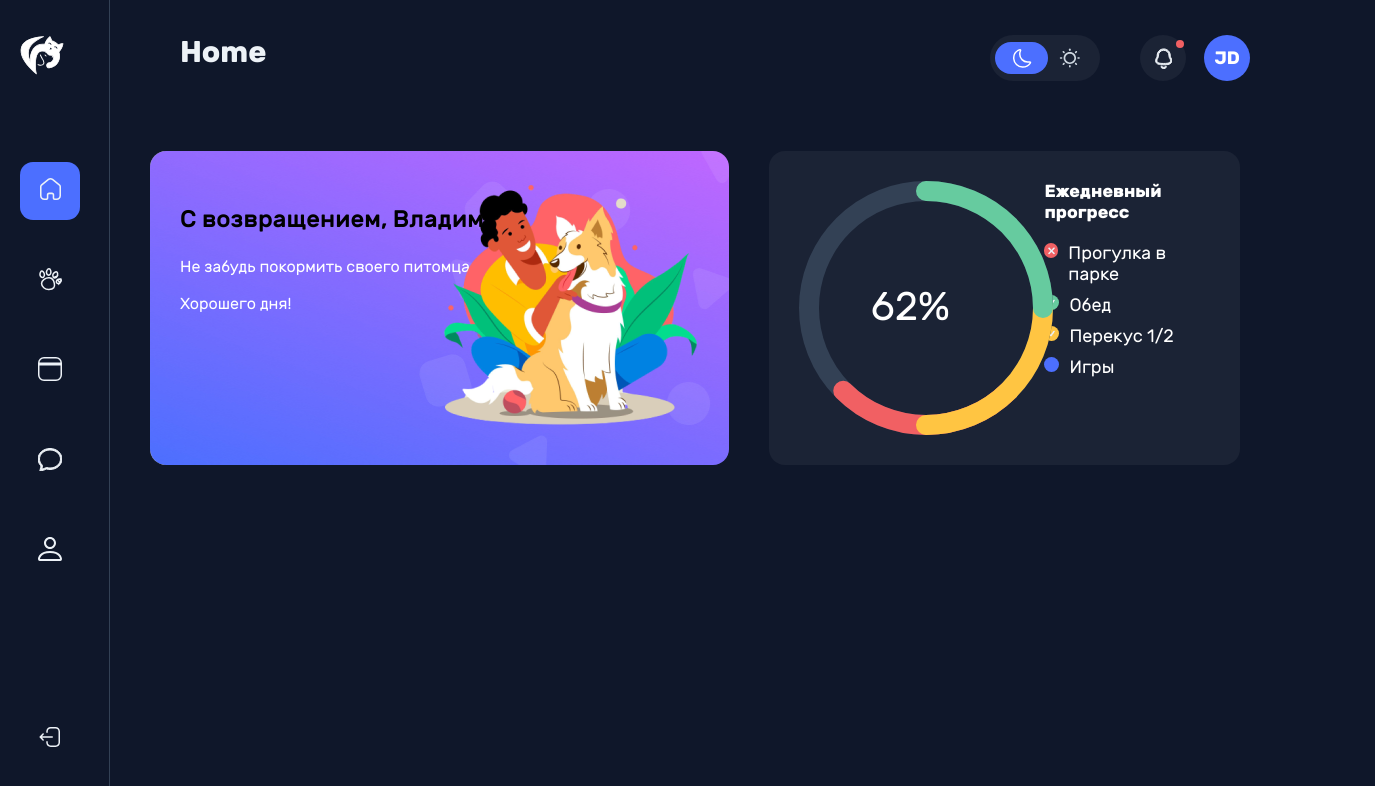
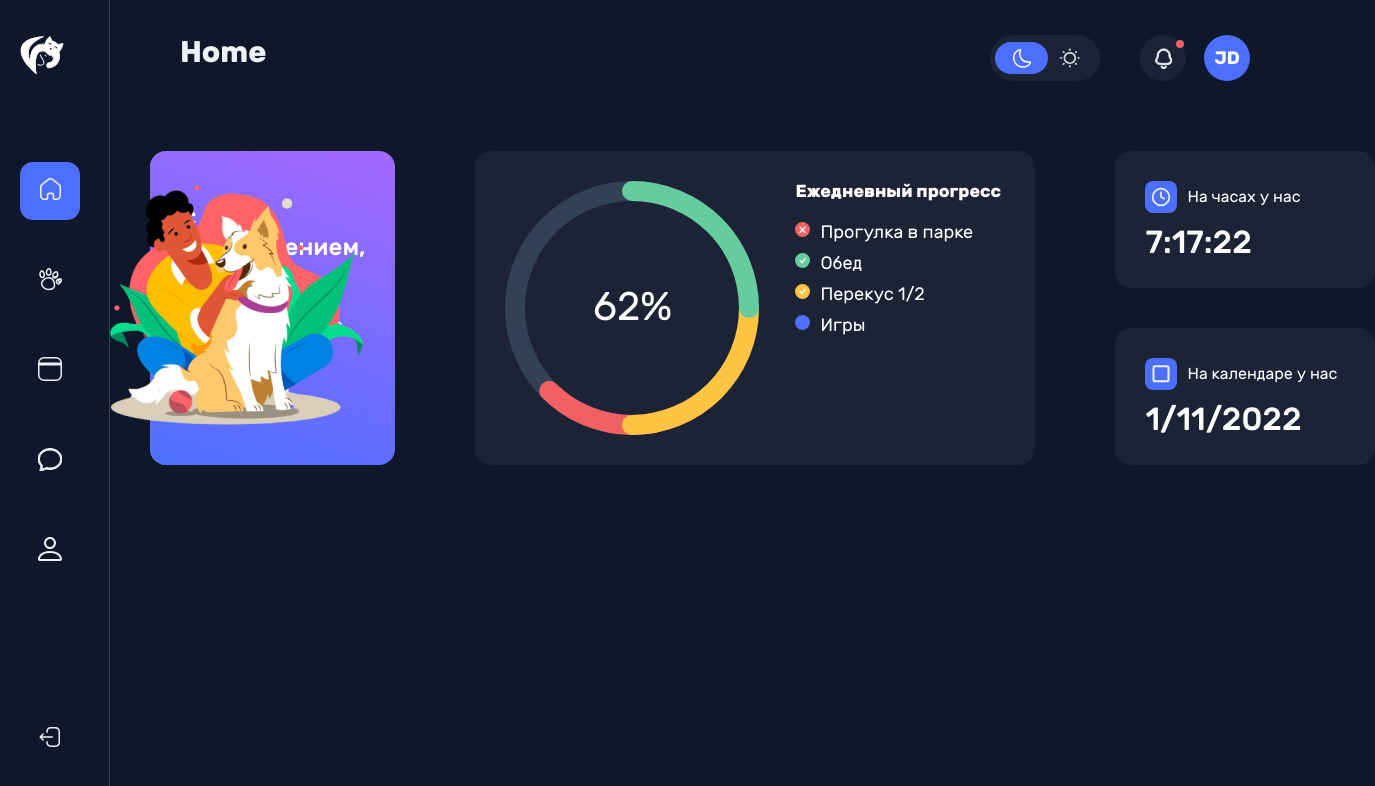
Before and after one commit to YuliyaMikhaleva/pets, a Vue app: page / in a window 1280 px wide. Shown: the top 786 px of the page, 1375 px wide, since content can reach past the window. Built offline with nearby package versions, Linux system fonts and the light colour scheme.

Commit message:
Доделан верхний блок с данными о юзере

```diff
--- a/src/components/User-data/User-data.vue
+++ b/src/components/User-data/User-data.vue
@@ -27,12 +27,46 @@
 
       </div>
     </article>
+    <div class="user-data__articles">
+      <article class="article article__time">
+        <div class="article__wrp">
+          <div class="article__clock">
+            <svg width="24" height="24" viewBox="0 0 24 24" fill="none" xmlns="http://www.w3.org/2000/svg">
+              <path d="M12 22C17.5228 22 22 17.5228 22 12C22 6.47715 17.5228 2 12 2C6.47715 2 2 6.47715 2 12C2 17.5228 6.47715 22 12 22Z" stroke="#EDF2F7" stroke-width="2" stroke-linecap="round" stroke-linejoin="round"/>
+              <path d="M12 6V12L16 14" stroke="#EDF2F7" stroke-width="2" stroke-linecap="round" stroke-linejoin="round"/>
+            </svg>
+          </div>
+          <span>На часах у нас</span>
+        </div>
+        <span class="article__time-data">{{time}}</span>
+      </article>
+      <article class="article article__time">
+        <div class="article__wrp">
+          <div class="article__clock">
+            <svg width="18" height="18" viewBox="0 0 18 18" fill="none" xmlns="http://www.w3.org/2000/svg">
+              <path d="M14.8333 1.33333H3.16667C2.24619 1.33333 1.5 2.07952 1.5 2.99999V14.6667C1.5 15.5871 2.24619 16.3333 3.16667 16.3333H14.8333C15.7538 16.3333 16.5 15.5871 16.5 14.6667V2.99999C16.5 2.07952 15.7538 1.33333 14.8333 1.33333Z" stroke="#EDF2F7" stroke-width="2" stroke-linecap="round" stroke-linejoin="round"/>
+            </svg>
+          </div>
+          <span>На календаре у нас</span>
+        </div>
+        <span class="article__time-data">{{date}}</span>
+      </article>
+    </div>
+
   </section>
 </template>
 
 <script>
 export default {
-  name: "UserData"
+  name: "UserData",
+  computed: {
+    time(){
+      return new Date().toLocaleTimeString().slice(0,-3)
+    },
+    date(){
+      return new Date().toLocaleDateString()
+    }
+  }
 }
 </script>
 
--- a/src/components/User-data/Userdata.module.scss
+++ b/src/components/User-data/Userdata.module.scss
@@ -4,16 +4,53 @@
   padding: 30px;
   box-sizing: border-box;
   background: var(--color-article);
-  &:nth-child(2){
-    margin: 0 40px;
+  &__clock{
+    background-color: #4C6FFF;
+    border-radius: 8px;
+    padding: 6px;
+    box-sizing: border-box;
+    width: 32px;
+    height: 32px;
+    display: flex;
+    justify-content: center;
+    align-items: center;
+    margin-right: 10px;
+  }
+  &__time{
+    width: 260px;
+    height: 137px;
+    display: flex;
+    font-family: Rubik;
+    font-style: normal;
+    font-weight: normal;
+    font-size: 16px;
+    line-height: 32px;
+    color: var(--color-text);
+    display: flex;
+    flex-direction: column;
+    &:first-child{
+      margin-bottom: 40px;
+    }
+  }
+  &__time-data{
+    font-family: Rubik;
+    font-weight: 500;
+    font-size: 32px;
+    line-height: 32px;
+  }
+  &__wrp{
+    display: flex;
+    margin-bottom: 13px;
   }
 }
 
 .user-data{
-  display: flex;
+  display: grid;
+  grid-gap: 40px;
+  grid-template-columns: 3fr 2fr 1fr;
+  margin-right: 30px;
   &__hello{
-    width: 860px;
-    height: 314px;
+    min-height: 314px;
     background-image: url("../../../public/images/bg-article.jpg");
     background-repeat: no-repeat;
     position: relative;
@@ -26,6 +63,7 @@
     line-height: 28px;
     display: flex;
     align-items: center;
+    color: white;
   }
   &__text{
     font-family: Rubik;
@@ -46,6 +84,7 @@
     width: 560px;
     height: 314px;
     display: flex;
+    margin: 0 40px;
   }
   &__block-diagram{
     width: 50%;
@@ -112,5 +151,10 @@
   &__diagram-item:nth-child(4)::before{
     background-color: $blueColor;
   }
+  &__articles{
+    display: flex;
+    flex-direction: column;
+  }
+
 
 }
```
Also changed, not shown: public/images/calendar.svg (added), public/images/clock.svg (added).
